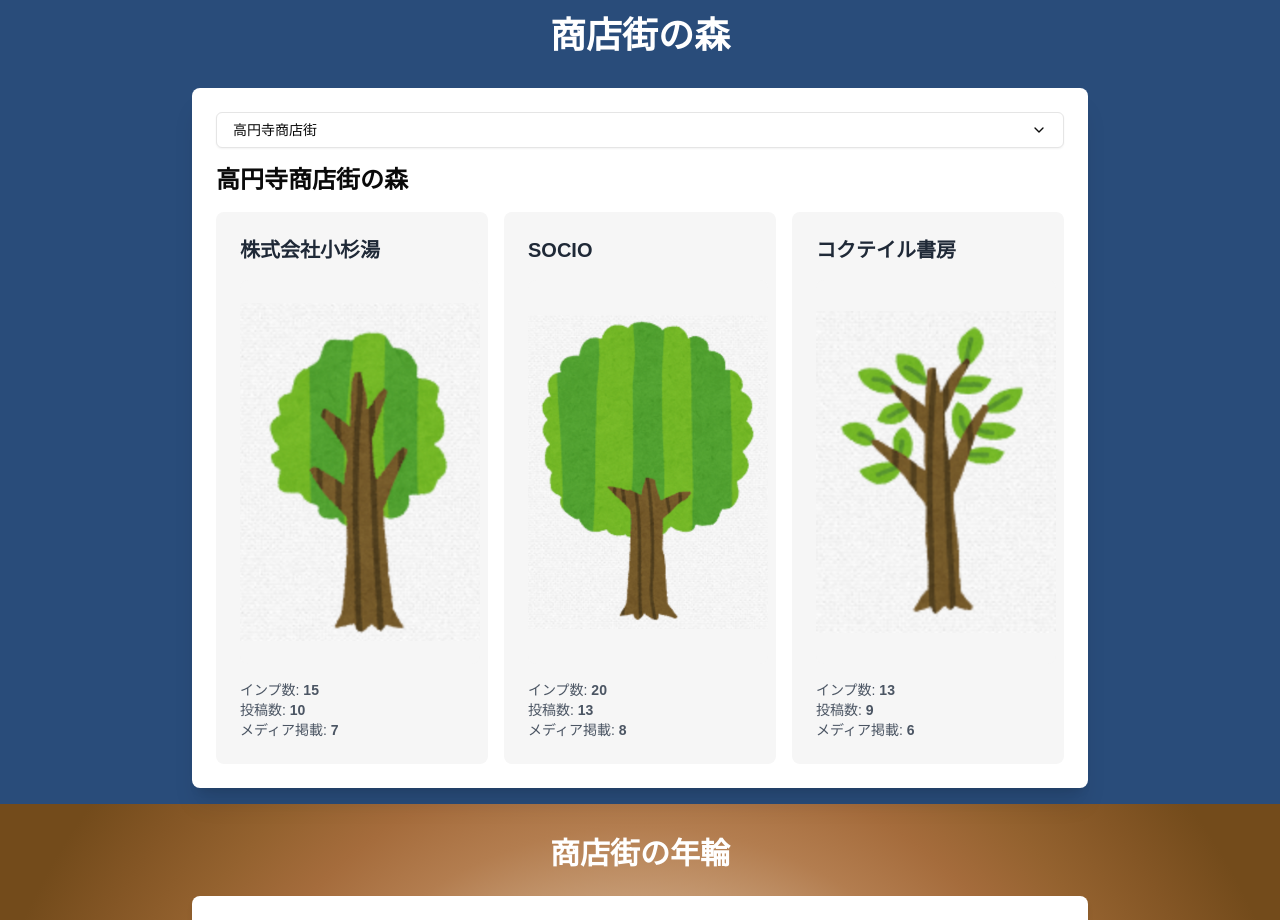
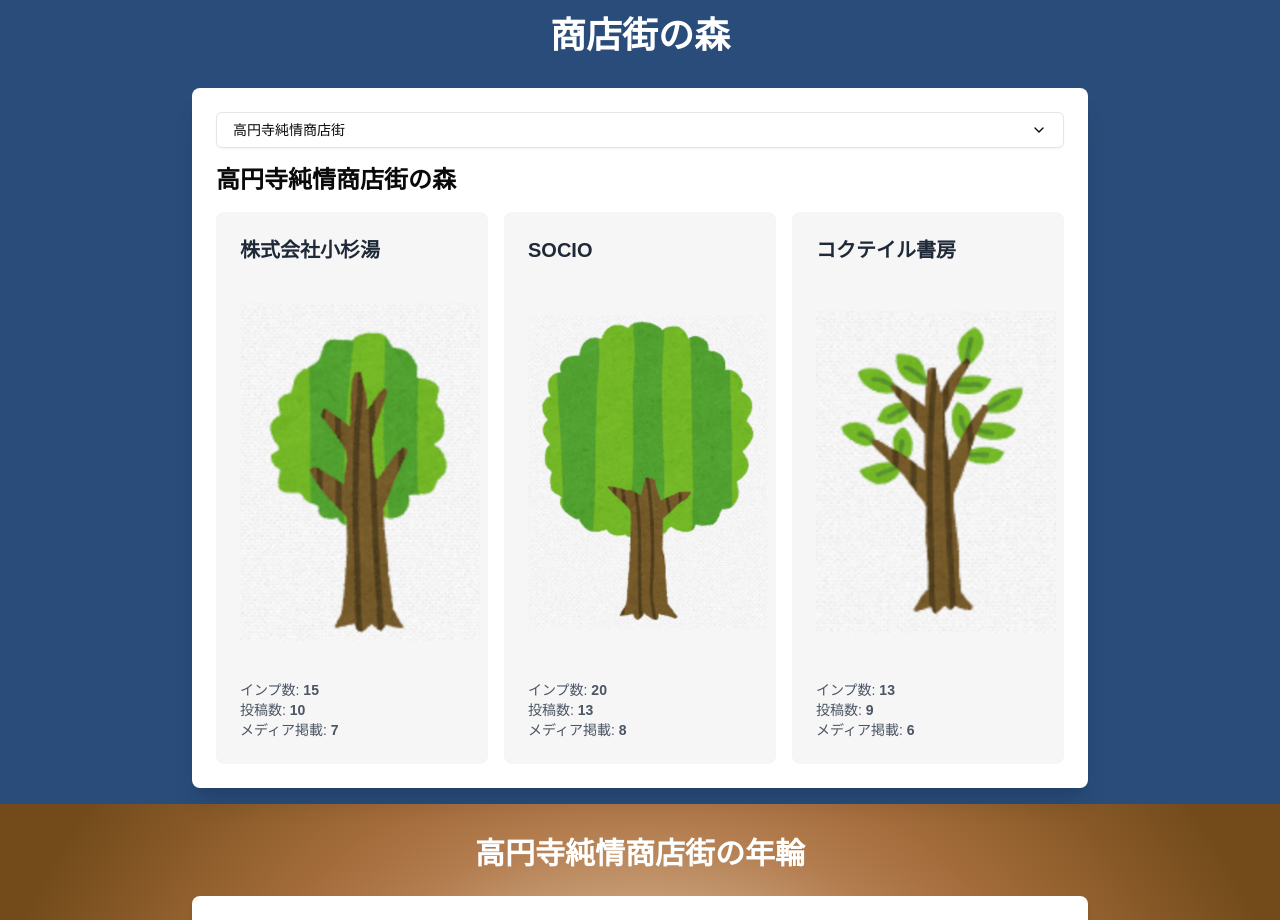
Before and after one commit to Skyryo/team_lefty, a Next.js app: page /forest in a window 1280 px wide. Shown: the top 920 px of the page. Built offline with nearby package versions, Linux system fonts and the light colour scheme.

Commit message:
UI調整

```diff
--- a/app/forest/components/History.tsx
+++ b/app/forest/components/History.tsx
@@ -56,9 +56,8 @@
                 `,
             }}
         >
-            <h1 className="text-3xl font-bold mb-6 text-white">商店街の年輪</h1>
+            <h1 className="text-3xl font-bold mb-6 text-white">{initialData.name}の年輪</h1>
             <div className="w-full max-w-4xl bg-white rounded-lg shadow-md p-6 mb-8">
-                <h2 className="text-2xl font-semibold mb-4">{initialData.name}</h2>
                 <div className="relative border-l-4 border-blue-500 pl-8">
                     {initialData.articles.map((article) => (
                         <div key={article.id} className="mb-6 flex items-start relative">
--- a/app/forest/page.tsx
+++ b/app/forest/page.tsx
@@ -8,7 +8,7 @@
 const initialData = [
   {
     id: 1,
-    name: "高円寺商店街",
+    name: "高円寺純情商店街",
     shops: [
       { id: 1, name: "株式会社小杉湯", inputs: 10, posts: 5, mediaMentions: 2 },
       { id: 2, name: "SOCIO", inputs: 15, posts: 8, mediaMentions: 3 },
```
